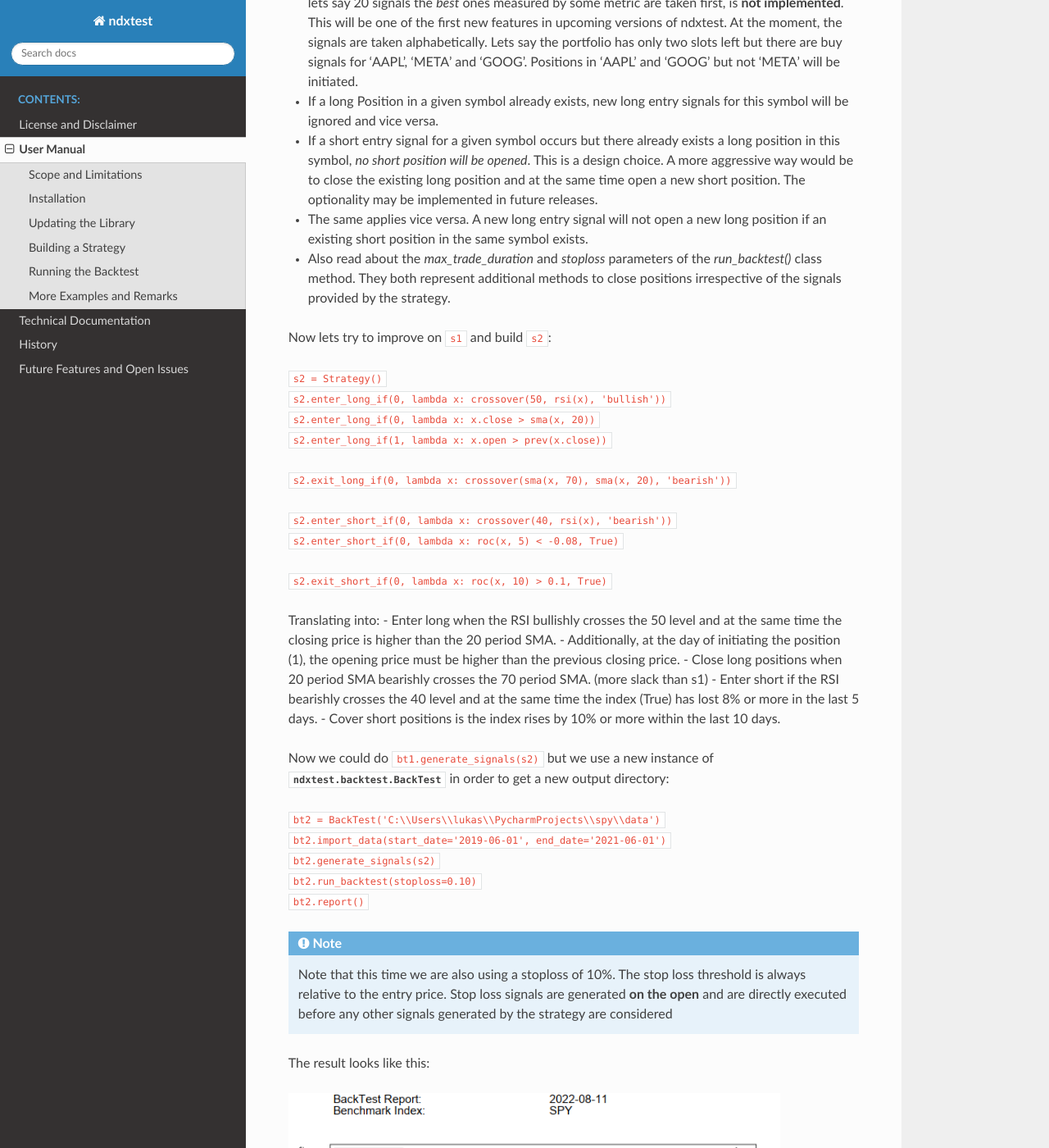
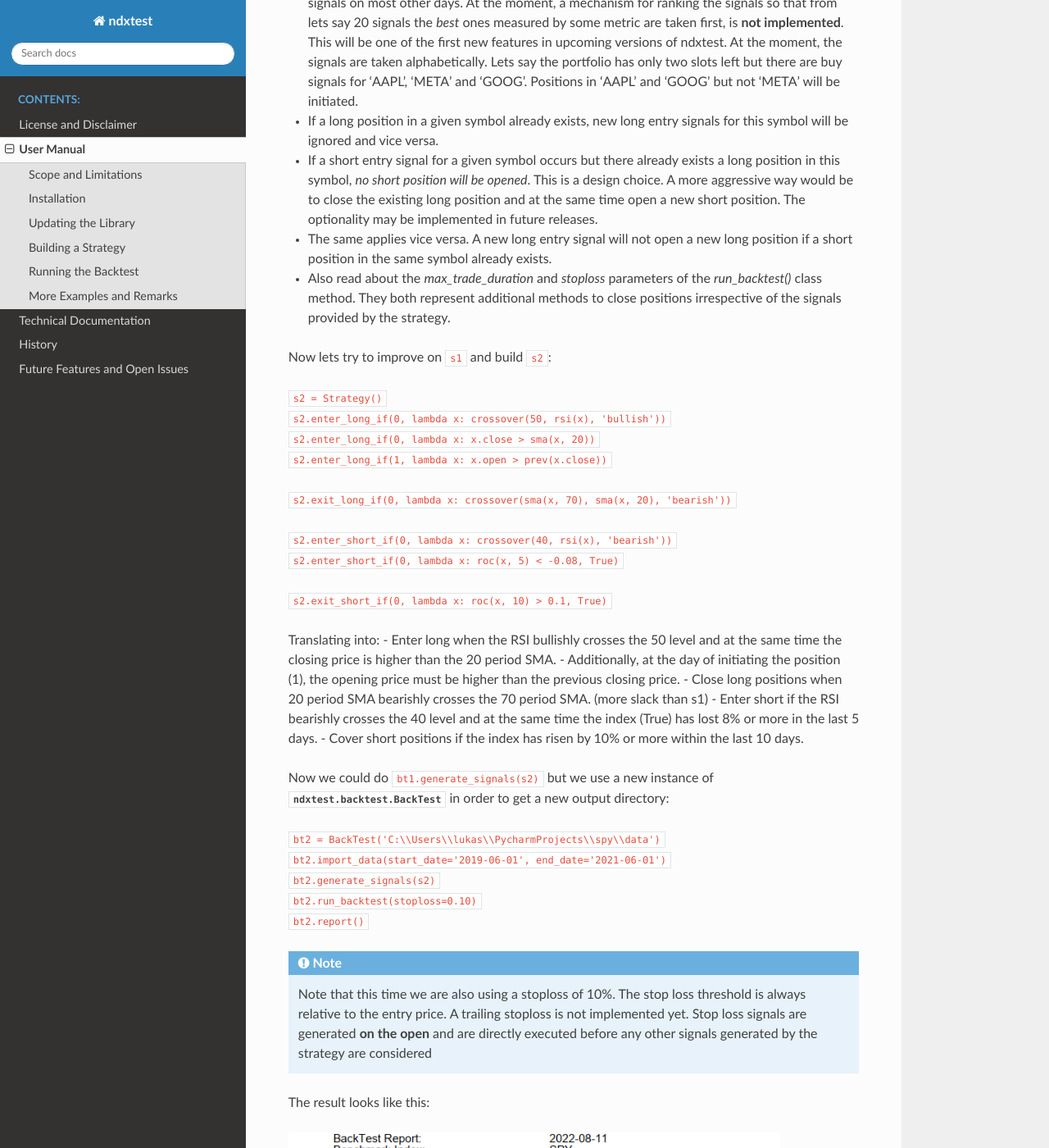
Before and after one commit to lksdnx/ndxtest, a Sphinx documentation site: the page built from docs/MANUAL.rst, in a window 1280 px wide and 1400 px high, scrolled down 6698 px. Shown: the whole window at 82% size. Built offline with Sphinx 7.4.7 and the Read the Docs theme 2.0.0, drawn with Linux system fonts in a browser that asks for light colours; some of the changed text lies outside the part shown.

Commit message:
Manual spellchecking

```diff
--- a/docs/MANUAL.rst
+++ b/docs/MANUAL.rst
@@ -165,11 +165,10 @@
 The variable ``x`` refers to a :class:`pd.DataFrame` containing ohlc data of an individual stock or of the index, respectively.
 You can use: ``x.open``, ``x.high``, ``x.low``, ``x.close`` and ``x.volume``.
 
-This simple strategy generates lots of signals and with a universe of 500 stock in an upmarket,
-you will fully invested for most of the time.
+This simple strategy generates lots of signals. With a universe of 500 stocks, you will fully invested for most of the time.
 
 .. note::
-   Take care not to combine any mutually exclusive elementary conditions or you will end up with no signals.
+   Take care not to combine mutually exclusive elementary conditions or you will end up with no signals.
 
 Running the Backtest
 --------------------
@@ -221,12 +220,12 @@
   are taken first, is **not implemented**. This will be one of the first new features in upcoming versions of ndxtest.
   At the moment, the signals are taken alphabetically. Lets say the portfolio has only two slots left but there are buy
   signals for 'AAPL', 'META' and 'GOOG'. Positions in 'AAPL' and 'GOOG' but not 'META' will be initiated.
-- If a long Position in a given symbol already exists, new long entry signals for this symbol will be ignored and vice versa.
+- If a long position in a given symbol already exists, new long entry signals for this symbol will be ignored and vice versa.
 - If a short entry signal for a given symbol occurs but there already exists a long position in this symbol,
   *no short position will be opened*. This is a design choice. A more aggressive way would be to close the existing
   long position and at the same time open a new short position. The optionality may be implemented in future releases.
-- The same applies vice versa. A new long entry signal will not open a new long position if an existing short position
-  in the same symbol exists.
+- The same applies vice versa. A new long entry signal will not open a new long position if a short position
+  in the same symbol already exists.
 - Also read about the `max_trade_duration` and `stoploss` parameters of the `run_backtest()` class method. They both
   represent additional methods to close positions irrespective of the signals provided by the strategy.
 
@@ -249,7 +248,7 @@
 - Additionally, at the day of initiating the position (1), the opening price must be higher than the previous closing price.
 - Close long positions when 20 period SMA bearishly crosses the 70 period SMA. (more slack than s1)
 - Enter short if the RSI bearishly crosses the 40 level and at the same time the index (True) has lost 8% or more in the last 5 days.
-- Cover short positions is the index rises by 10% or more within the last 10 days.
+- Cover short positions if the index has risen by 10% or more within the last 10 days.
 
 
 Now we could do ``bt1.generate_signals(s2)`` but we use a new instance of
@@ -262,7 +261,7 @@
 | ``bt2.report()``
 
 .. note::
-   Note that this time we are also using a stoploss of 10%. The stop loss threshold is always relative to the entry price.
+   Note that this time we are also using a stoploss of 10%. The stop loss threshold is always relative to the entry price. A trailing stoploss is not implemented yet.
    Stop loss signals are generated **on the open** and are directly executed before any other signals generated by the strategy are considered
 
 The result looks like this:
```
Also changed, not shown: other parts of docs/MANUAL.rst (+10 -10 lines).
